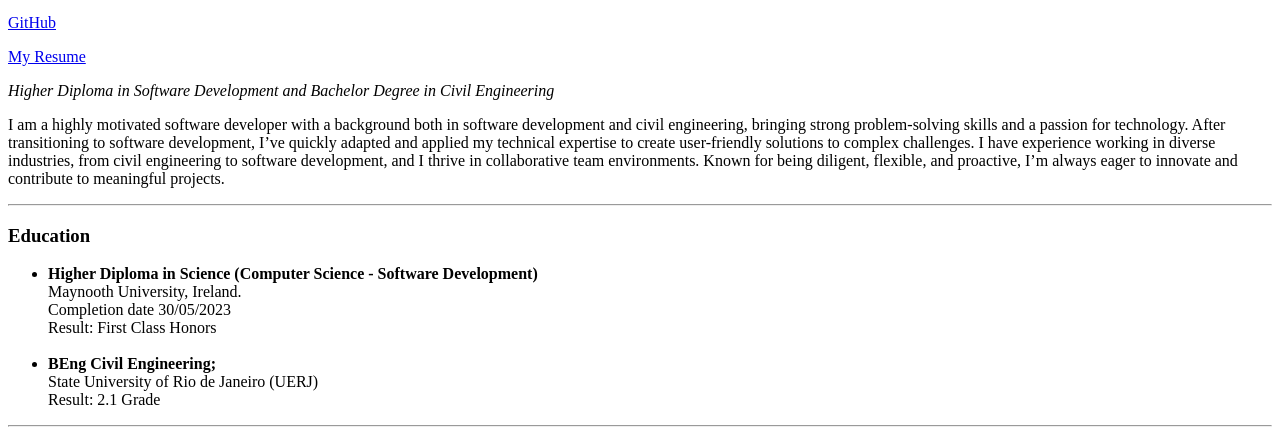
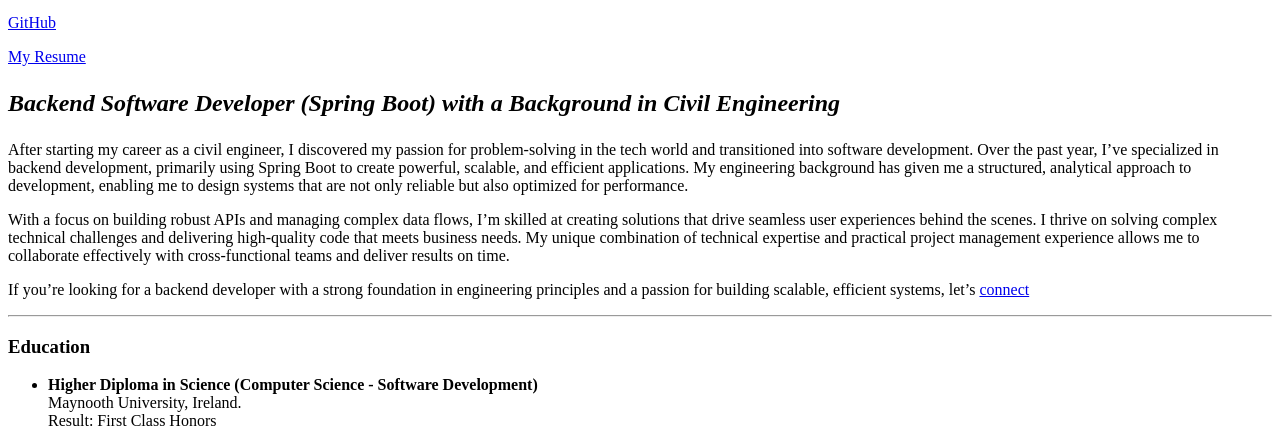
Before and after one commit to Fabiosdl/My-Webpage, a plain HTML site: page index.html in a window 1280 px wide. Shown: the part 312-755 px from the top of the page. Drawn offline with Linux system fonts and the light colour scheme.

Commit message:
about me updated

```diff
--- a/index.html
+++ b/index.html
@@ -17,21 +17,27 @@
 <a href="https://www.linkedin.com/in/fabiosoaresdelima/">LinkedIn</a>
 <p></p><a href="https://github.com/Fabiosdl">GitHub</a></p>
 <p><a href="https://fabiosdl.github.io/my-resume/">My Resume</a></p>
-    <p><em>Higher Diploma in Software Development and Bachelor Degree in Civil Engineering</em></p>
-    <p>I am a highly motivated software developer with a background both in software development and civil
-        engineering, bringing strong problem-solving skills and a passion for technology. After transitioning to
-        software development, I’ve quickly adapted and applied my technical expertise to create user-friendly
-        solutions to complex challenges. I have experience working in diverse industries, from civil engineering to
-        software development, and I thrive in collaborative team environments. Known for being diligent,
-        flexible, and proactive, I’m always eager to innovate and contribute to meaningful projects.</p>
+<h2><p><b><em>Backend Software Developer (Spring Boot) with a Background in Civil Engineering</em></b></p></h2>
+<p> After starting my career as a civil engineer, I discovered my passion for problem-solving in the tech world and
+    transitioned into software development. Over the past year, I’ve specialized in backend development, primarily using
+    Spring Boot to create powerful, scalable, and efficient applications. My engineering background has given me a
+    structured, analytical approach to development, enabling me to design systems that are not only reliable but also
+    optimized for performance.</p>
+
+ <p> With a focus on building robust APIs and managing complex data flows, I’m skilled at creating solutions that drive
+    seamless user experiences behind the scenes. I thrive on solving complex technical challenges and delivering
+    high-quality code that meets business needs. My unique combination of technical expertise and practical project
+    management experience allows me to collaborate effectively with cross-functional teams and deliver results on time.
+     </p>
+
+  <p> If you’re looking for a backend developer with a strong foundation in engineering principles and a passion for
+    building scalable, efficient systems, let’s <a href="https://www.linkedin.com/in/fabiosoaresdelima/">connect</a></p>
 <hr>
 <h3><strong>Education</strong></h3>
 <ul>
     <li><strong>Higher Diploma in Science (Computer Science - Software Development)</strong>
         <br/>
         Maynooth University, Ireland.
-            <br/>
-            Completion date 30/05/2023
         <br/>
         Result: First Class Honors
     </li>
```
Lines whose indentation alone changed are shown as unchanged.
